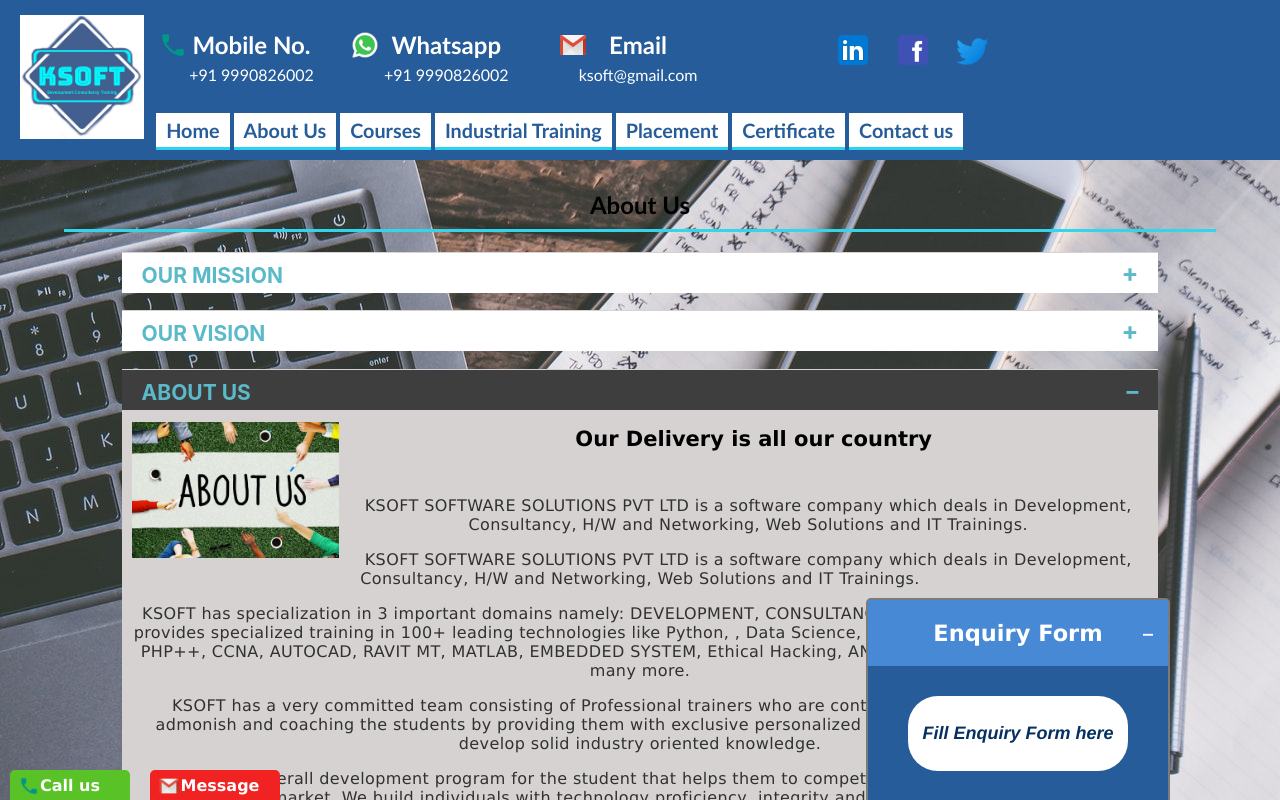
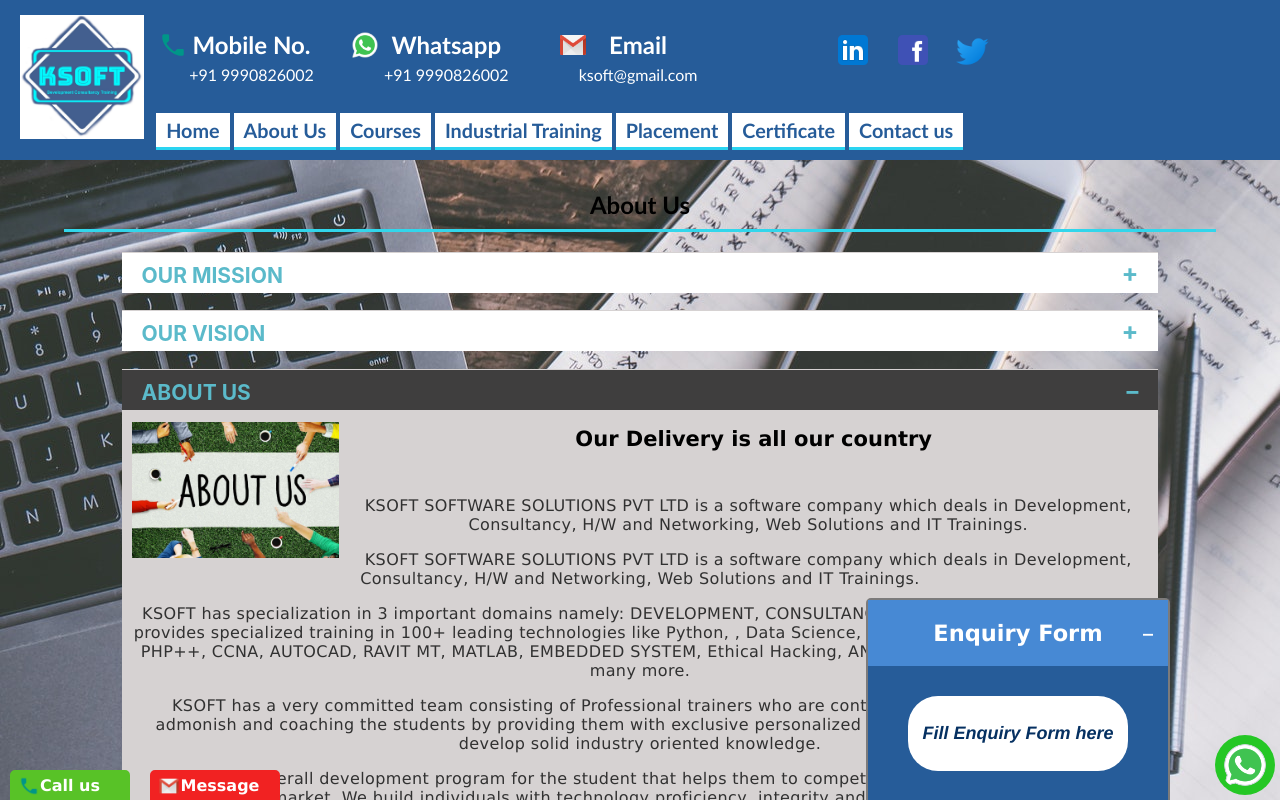
Before and after one commit to anuragsharma50/Ksoft, a React (Create React App) app: page /about in a window 1280 px wide. Shown: the top 800 px of the page. Built offline with nearby package versions, Linux system fonts and the light colour scheme.

Commit message:
whatsapp without callbell

```diff
--- a/public/index.html
+++ b/public/index.html
@@ -6,14 +6,14 @@
     <meta name="viewport" content="width=device-width, initial-scale=1" />
     <title>Ksoft</title>
     <!-- Start of Async Callbell Code -->
-    <script>
+    <!-- <script>
       window.callbellSettings = {
         token: "ZUQ655BJEUoMdfRPt3kaqnp4"
       };
     </script>
     <script>
       (function(){var w=window;var ic=w.callbell;if(typeof ic==="function"){ic('reattach_activator');ic('update',callbellSettings);}else{var d=document;var i=function(){i.c(arguments)};i.q=[];i.c=function(args){i.q.push(args)};w.Callbell=i;var l=function(){var s=d.createElement('script');s.type='text/javascript';s.async=true;s.src='https://dash.callbell.eu/include/'+window.callbellSettings.token+'.js';var x=d.getElementsByTagName('script')[0];x.parentNode.insertBefore(s,x);};if(w.attachEvent){w.attachEvent('onload',l);}else{w.addEventListener('load',l,false);}}})()
-    </script>
+    </script> -->
     <!-- End of Async Callbell Code -->
   </head>
   <body>
--- a/src/App.js
+++ b/src/App.js
@@ -11,6 +11,7 @@
 import Courses from './HomeComp/Courses/Courses';
 import {BrowserRouter as Router,Switch,Route,Redirect} from 'react-router-dom';
 import About from './HomeComp/About/About';
+import Whatsapp from './HomeComp/Whatsapp/Whatsapp';
 
 function App() {
 
@@ -30,6 +31,7 @@
         <Mail />
         <Call />
         <EnquiryBox />
+        <Whatsapp />
       </Router>
     </div>
   );
--- /dev/null
+++ b/src/HomeComp/Whatsapp/Whatsapp.jsx
@@ -0,0 +1,17 @@
+import React from 'react';
+import WhatsappIcon from '../../icons/whatsapp.png';
+import './whatsapp.style.css';
+
+const openWhatsapp = () => {
+    window.location.assign('https://web.whatsapp.com/send?phone=919990826002');
+}
+
+function Whatsapp() {
+    return (
+        <div onClick={() => openWhatsapp()} className='whatsapp-redirect-container'>
+            <img src={WhatsappIcon} alt="whatsapp" className="whatsapp-redirect" />
+        </div>
+    )
+}
+
+export default Whatsapp
--- /dev/null
+++ b/src/HomeComp/Whatsapp/whatsapp.style.css
@@ -0,0 +1,9 @@
+.whatsapp-redirect{
+    position: fixed;
+    bottom: 5px;
+    right: 5px;
+    width: 50px;
+    background-color: #25c725;
+    padding: 5px;
+    border-radius: 50%;
+}
--- a/src/HomeComp/header/header.jsx
+++ b/src/HomeComp/header/header.jsx
@@ -22,10 +22,14 @@
         setMenu(!menu)
     }
 
+    const openWhatsapp = () => {
+        window.location.assign('https://web.whatsapp.com/send?phone=919990826002');
+    }
+
     return (
         <div className='header'>
             <Link to='/'>
-                <img src={logo} alt="Ksoft" className='logo'/>
+                <img src={logo} alt="Ksoft" className='logo' />
             </Link>
 
             <div className='contacts'>
@@ -35,8 +39,8 @@
                 <p className='heading-data'>+91 9990826002</p>
                 </div>
 
-                <div className='contact'>
-                <img src={whatsapp} alt="whatsapp" className='whatsapp'/>
+                <div className='contact' onClick={() => openWhatsapp()}>
+                <img src={whatsapp} alt="whatsapp" className='whatsapp' />
                 <h2 className='heading-text'>Whatsapp</h2>
                 <p className='heading-data'>+91 9990826002</p>
                 </div>
```
